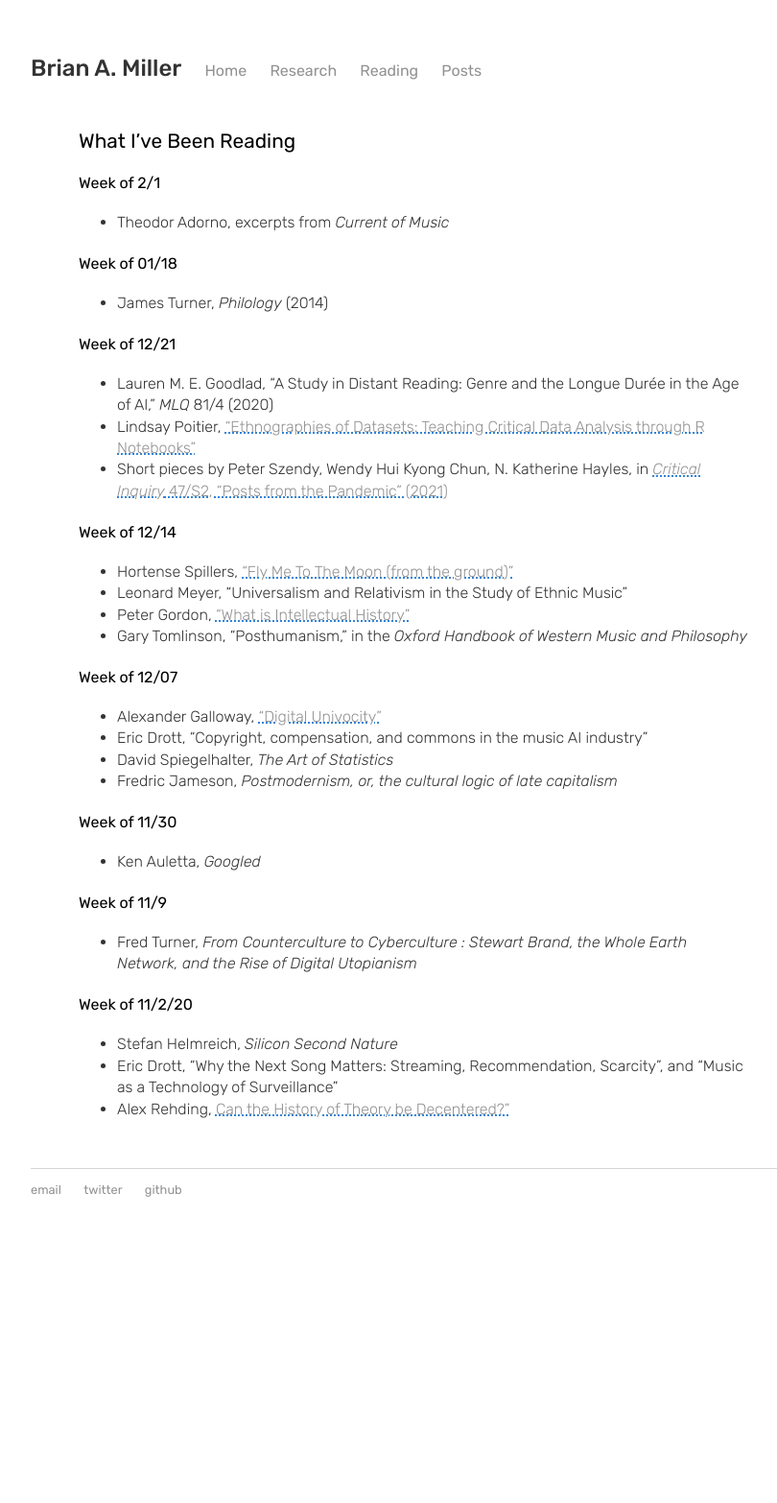
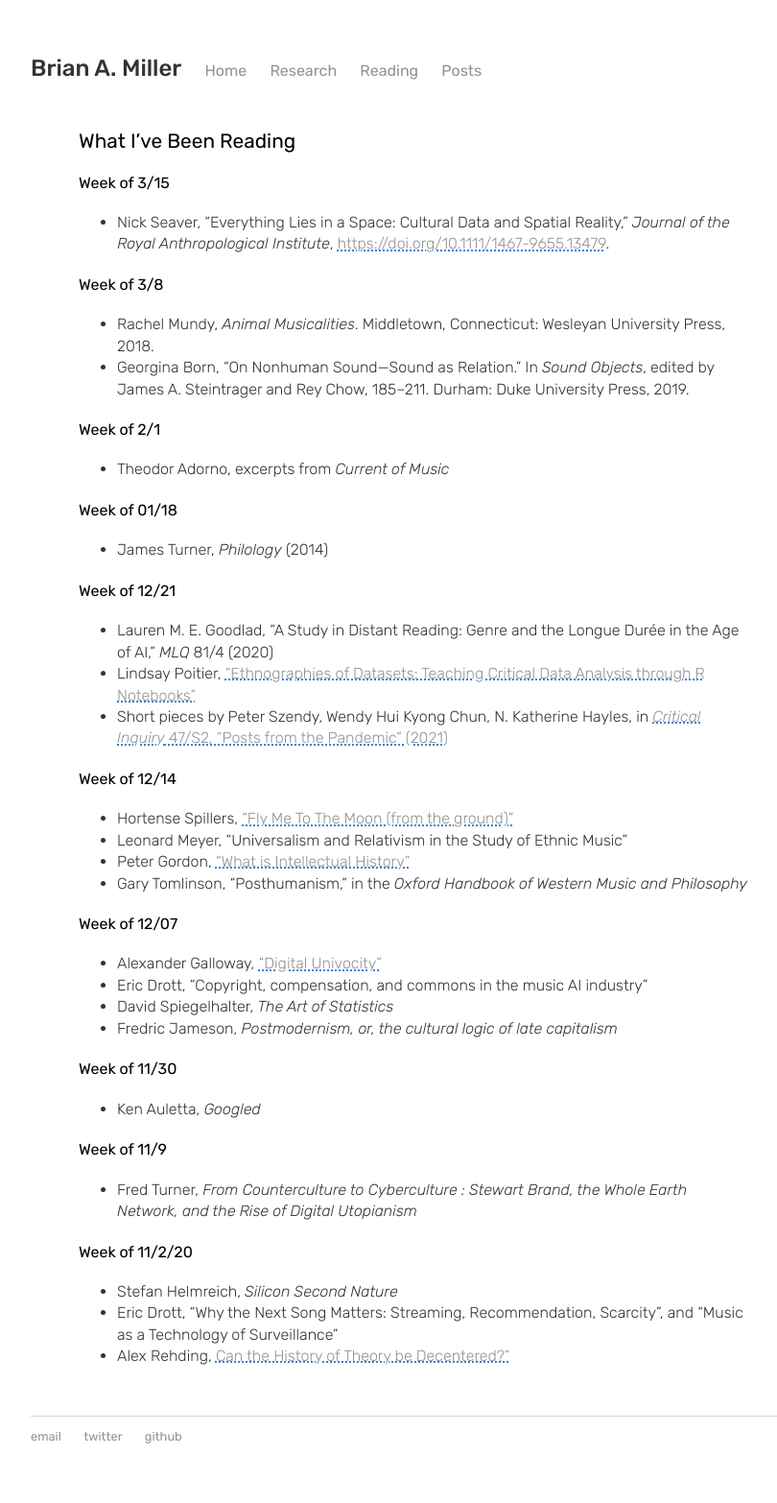
Before and after one commit to bmill42/bmill42.github.io, a Jekyll site: the page built from reading/index.md, in a window 1280 px wide. Shown: the whole page at 96% size, without its empty margins (168-978 px from the left). Built offline with Jekyll 4.4.1, drawn with Linux system fonts in a browser that asks for light colours; before the commit the page ends 1309 px from its top, so only the background shows below that.

Commit message:
updated readings

```diff
--- a/posts/index.html
+++ b/posts/index.html
@@ -4,7 +4,7 @@ title: Posts
 ---
 <h3>{{ page.title }}</h3>
 
-<p>I don't expect this section of the site to be very active, but may occasionally write something or link to things of interest.</p>
+<p>Data science explorations, words about academic things, and so on.</p>
 
 <ul class="posts">
 
--- a/reading/index.md
+++ b/reading/index.md
@@ -4,6 +4,13 @@ title: Reading
 ---
 
 ### What I've Been Reading
+
+#### Week of 3/15
+- Nick Seaver, “Everything Lies in a Space: Cultural Data and Spatial Reality,” _Journal of the Royal Anthropological Institute_, [https://doi.org/10.1111/1467-9655.13479](https://doi.org/10.1111/1467-9655.13479).
+
+#### Week of 3/8
+- Rachel Mundy, _Animal Musicalities_. Middletown, Connecticut: Wesleyan University Press, 2018.
+- Georgina Born, “On Nonhuman Sound—Sound as Relation.” In _Sound Objects_, edited by James A. Steintrager and Rey Chow, 185–211. Durham: Duke University Press, 2019.
 
 #### Week of 2/1
 - Theodor Adorno, excerpts from _Current of Music_
```
